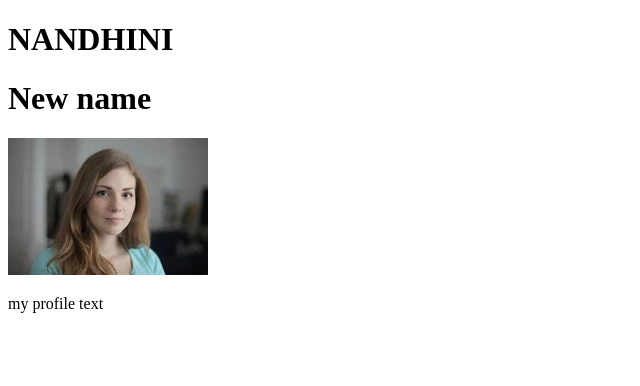
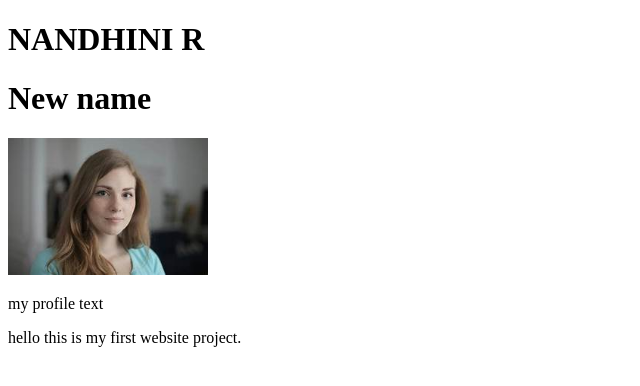
Before and after one commit to Nandhini774/project, a plain HTML site: page index.html in a window 1280 px wide. Shown: the whole page, without its empty margins (0-640 px from the left). Drawn offline with Linux system fonts and the light colour scheme.

Commit message:
added paragraph

```diff
--- a/index.html
+++ b/index.html
@@ -6,9 +6,10 @@
     <title>My First Website</title>
 </head>
 <body>
-    <h1>NANDHINI</h1>
+    <h1>NANDHINI R</h1>
     <h1>New name</h1>
     <img width="200px"src="profile.jpeg" alt="">
     <p>my profile text</p>
+    <p>hello this is my first website project.</p>
 </body>
 </html>
```
